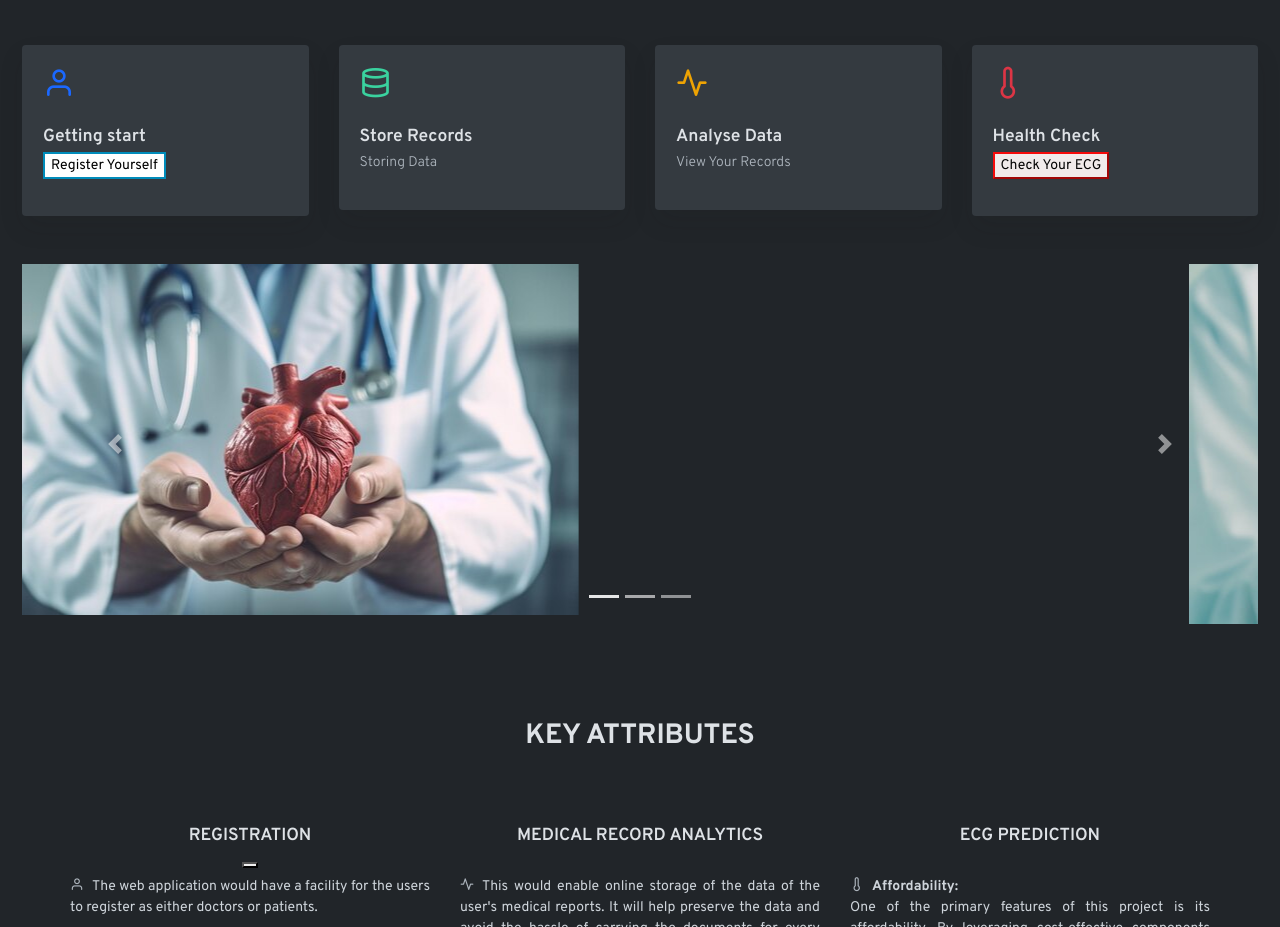
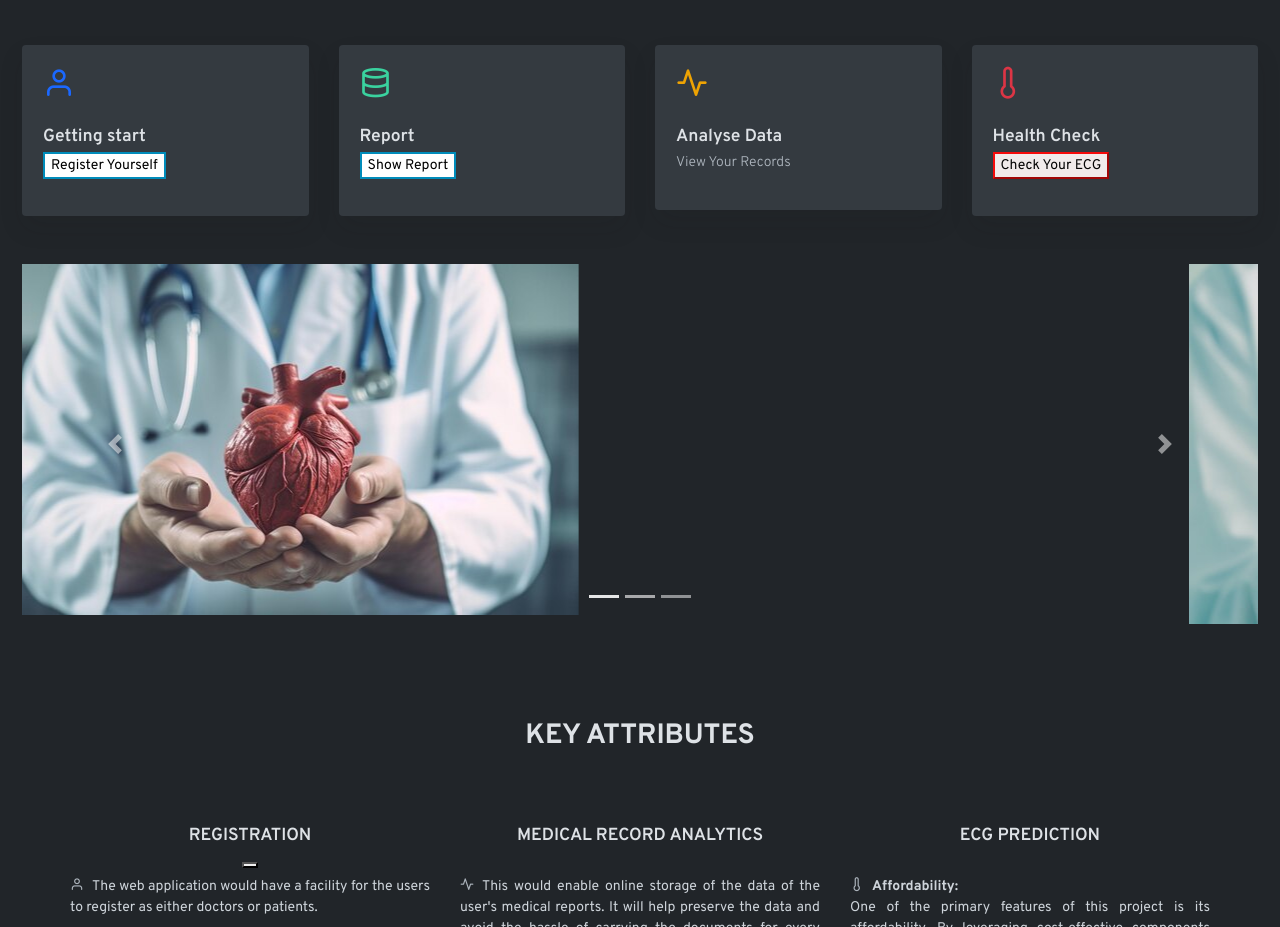
Before and after one commit to supriyo010/midicox, a plain HTML site: page start.html in a window 1280 px wide. Shown: the part 860-1787 px from the top of the page. Drawn offline with Linux system fonts and the light colour scheme; a script that the page names is missing; files whose address does not match are found by name.

Commit message:
first commit

```diff
--- a/start.html
+++ b/start.html
@@ -133,8 +133,8 @@
                 <div class="card shadow mb-4">
                   <div class="card-body">
                     <i class="fe fe-database fe-32 text-success"></i>
-                    <h3 class="h5 mt-4 mb-1">Store Records</h3>
-                    <p class="text-muted">Storing Data</p>
+                    <h3 class="h5 mt-4 mb-1">Report</h3>
+                    <p class="text-muted"><a class="help" href="report.html"> <button class="btnn1">Show Report</button></p></a>
                   </div>
                 </div>
               </div>
@@ -152,7 +152,7 @@
                   <div class="card-body">
                     <i class="fe fe-thermometer fe-32 text-danger"></i>
                     <h3 class="h5 mt-4 mb-1">Health Check</h3>
-                    <p class="text-muted"><a class="help" href="report.html"><button class="btnn">Check Your ECG</button></a></p>
+                    <p class="text-muted"><a class="help" href="next.html"><button class="btnn">Check Your ECG</button></a></p>
                   </div>
                 </div>
               </div>
```
